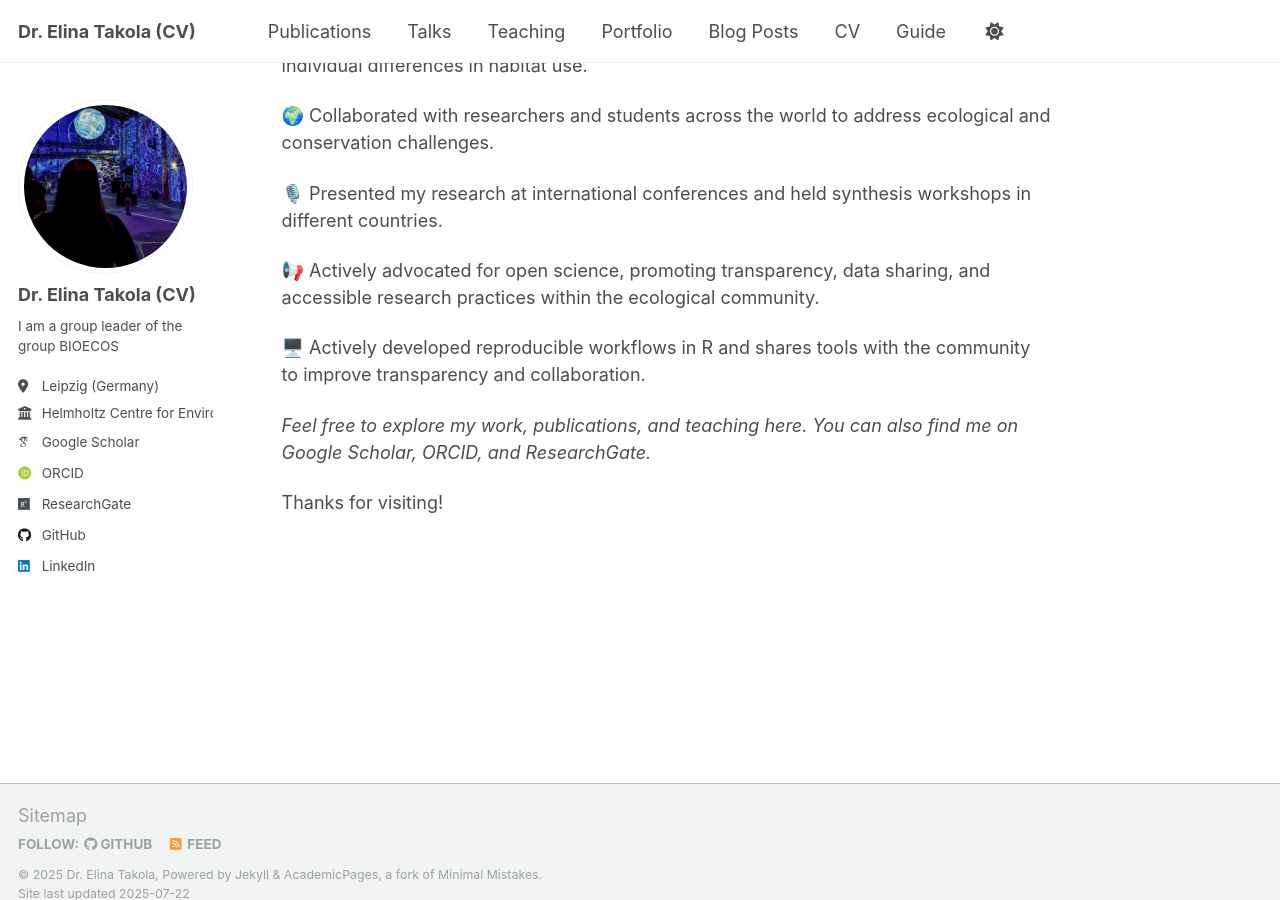
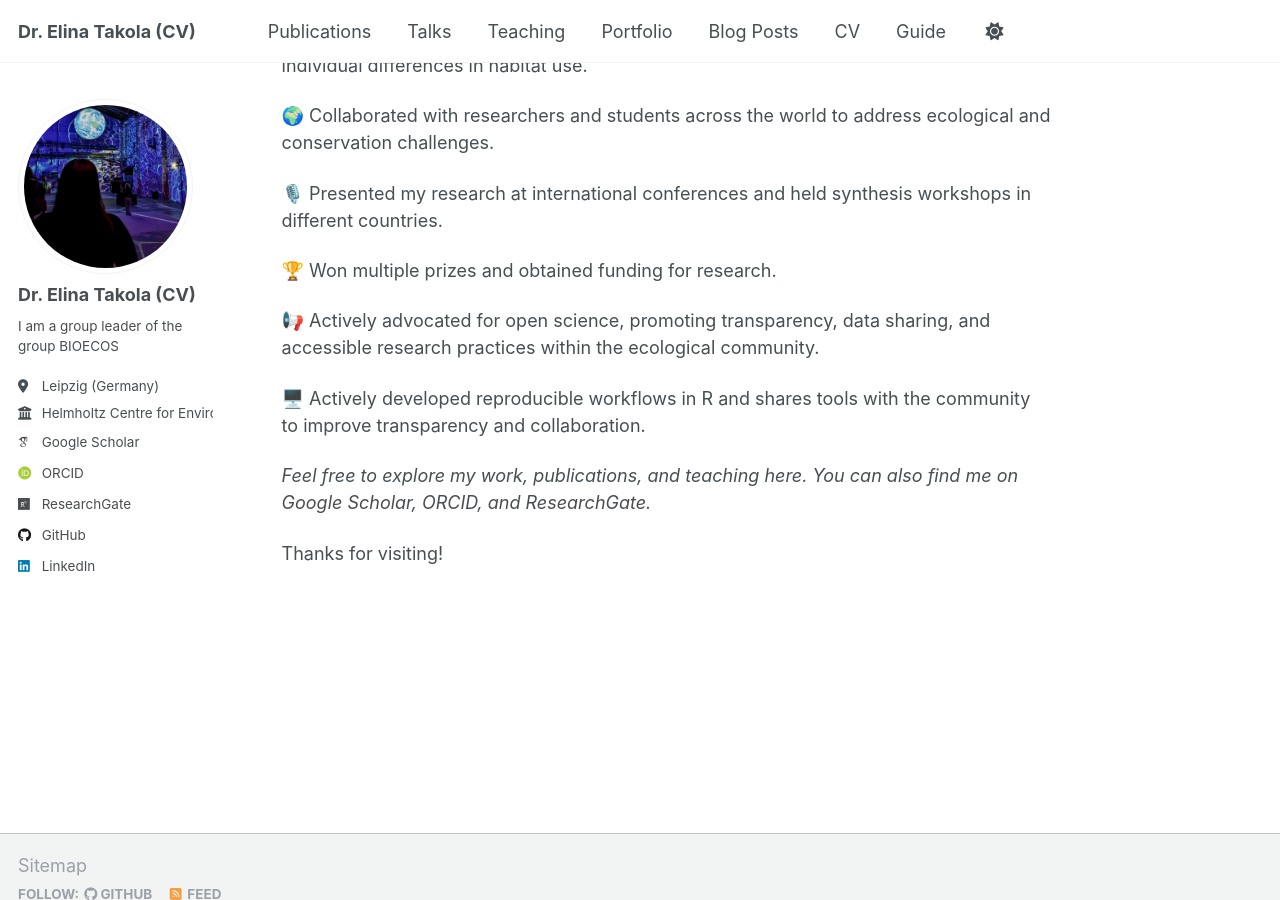
Before and after one commit to ETakola/drelinatakola.github.io, a Jekyll site: the page built from _pages/about.md, in a window 1280 px wide and 900 px high, scrolled down 644 px. Built offline with Jekyll 4.4.1, drawn with Linux system fonts in a browser that asks for light colours; some web fonts are replaced; a script that is not in the unit is left out.

Commit message:
Update about.md

```diff
--- a/_pages/about.md
+++ b/_pages/about.md
@@ -25,6 +25,8 @@ Some of my major achievements so far:
 
 🎙️ Presented my research at international conferences and held synthesis workshops in different countries.
 
+🏆 Won multiple prizes and obtained funding for research.
+
 📢 Actively advocated for open science, promoting transparency, data sharing, and accessible research practices within the ecological community.
 
 🖥️ Actively developed reproducible workflows in R and shares tools with the community to improve transparency and collaboration.
```
